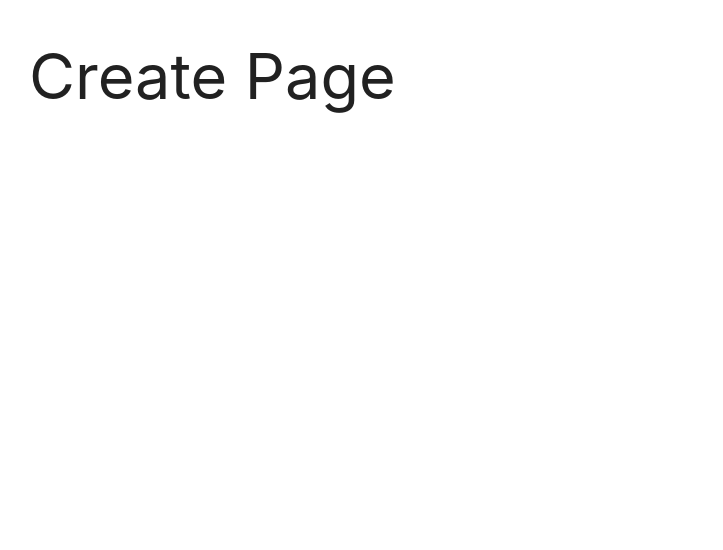
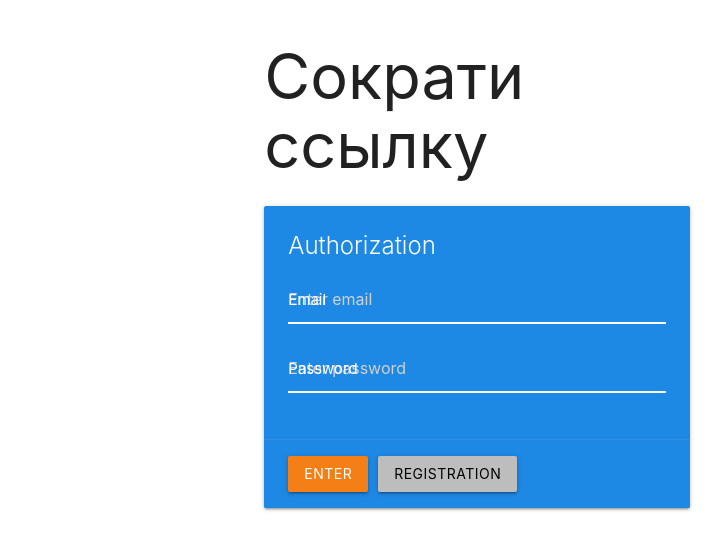
Before and after one commit to morfeii/mern-stack-app, a React (Create React App) app in the folder client/: page / in a window 1280 px wide. Before the commit this address led to /create. Shown: the top 550 px of the page, without its empty margins (163-886 px from the left). Built offline with nearby package versions, Linux system fonts and the light colour scheme.

Commit message:
add authpage & style

```diff
--- a/client/src/App.jsx
+++ b/client/src/App.jsx
@@ -5,7 +5,7 @@
 
 
 function App() {
-  const routes = useRoutes(true)
+  const routes = useRoutes(false)
   return (
     <Router>
       <div className="container">
--- a/client/src/index.css
+++ b/client/src/index.css
@@ -1 +1,19 @@
 @import "~materialize-css/dist/css/materialize.min.css";
+
+input.yellow-input {
+  border-bottom: 1px solid #fff!important;
+  box-shadow: 0 1px 0 0 #fff!important;
+}
+
+input.yellow-input + label {
+  color: #fff!important;
+}
+
+input.yellow-input:focus {
+  border-bottom: 1px solid #ffeb3b!important;
+  box-shadow: 0 1px 0 0 #ffeb3b!important;
+}
+
+input.yellow-input:focus + label {
+  color: #ffeb3b!important;
+}
--- a/client/src/pages/AuthPage.jsx
+++ b/client/src/pages/AuthPage.jsx
@@ -2,8 +2,42 @@
 
 export const AuthPage = () => {
   return (
-    <div>
-      <h1>AuthPage</h1>
-    </div>
+    <div className="row">
+      <div className="col s6 offset-s3">
+        <h1>Сократи ссылку</h1>
+        <div className="card blue darken-1">
+          <div className="card-content white-text">
+            <span className="card-title">Authorization</span>
+            <div>
+              <div class="input-field">
+                <input
+                  placeholder="Enter email"
+                  id="email"
+                  type="text"
+                  name="email"
+                  className="yellow-input"
+                />
+                  <label htmlFor="email">Email</label>
+              </div>
+              <div class="input-field">
+                <input
+                  placeholder="Enter password"
+                  id="password"
+                  type="text"
+                  name="password"
+                  className="yellow-input"
+                />
+                  <label htmlFor="password">Password</label>
+              </div>
+
+            </div>
+            </div>
+            <div className="card-action">
+              <button className="btn yellow darken-4" style={{ marginRight: 10 }}>Enter</button>
+              <button className="btn grey lighten-1 black-text">Registration</button>
+            </div>
+          </div>
+        </div>
+      </div>
   )
 };
```
